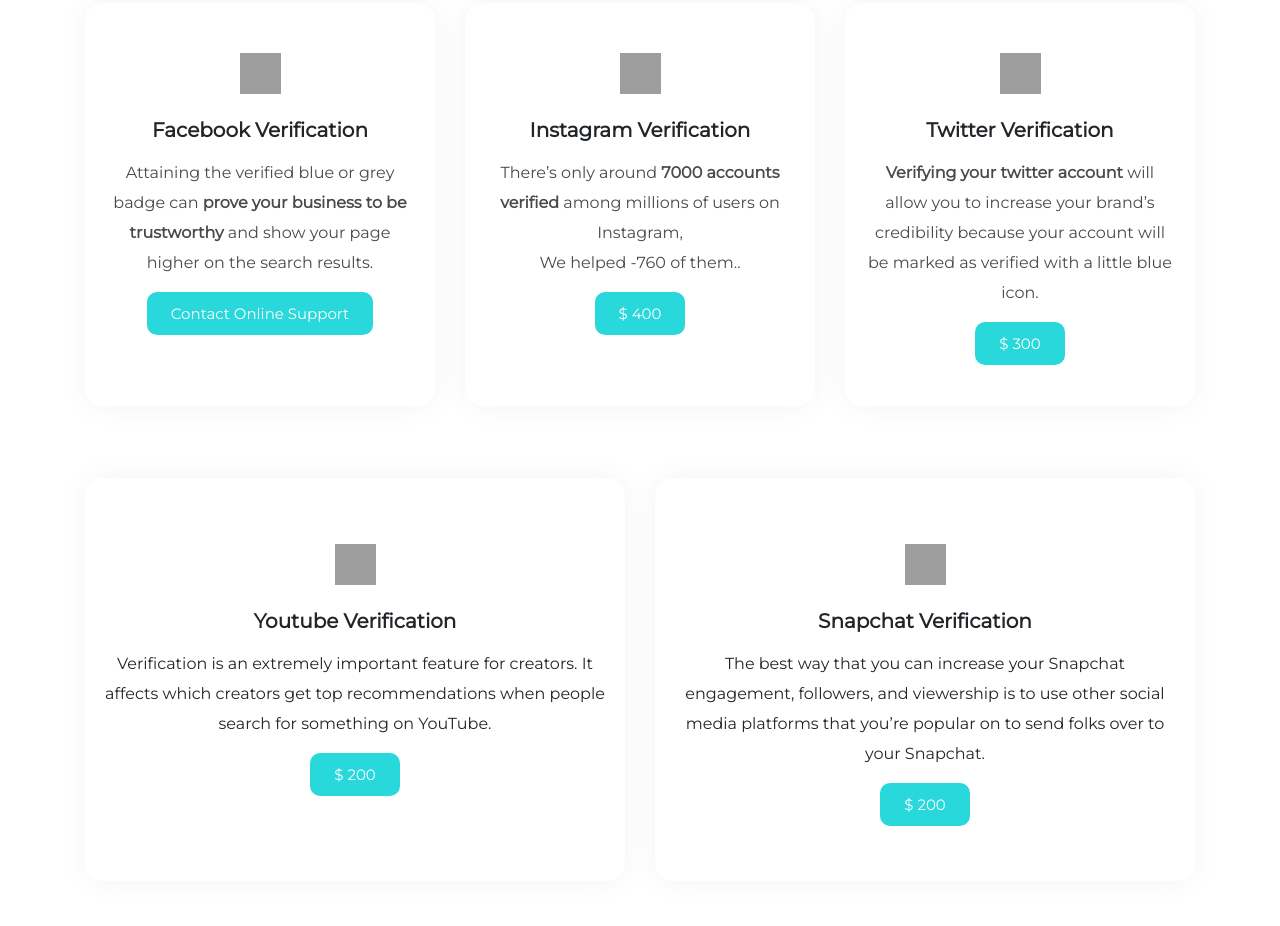
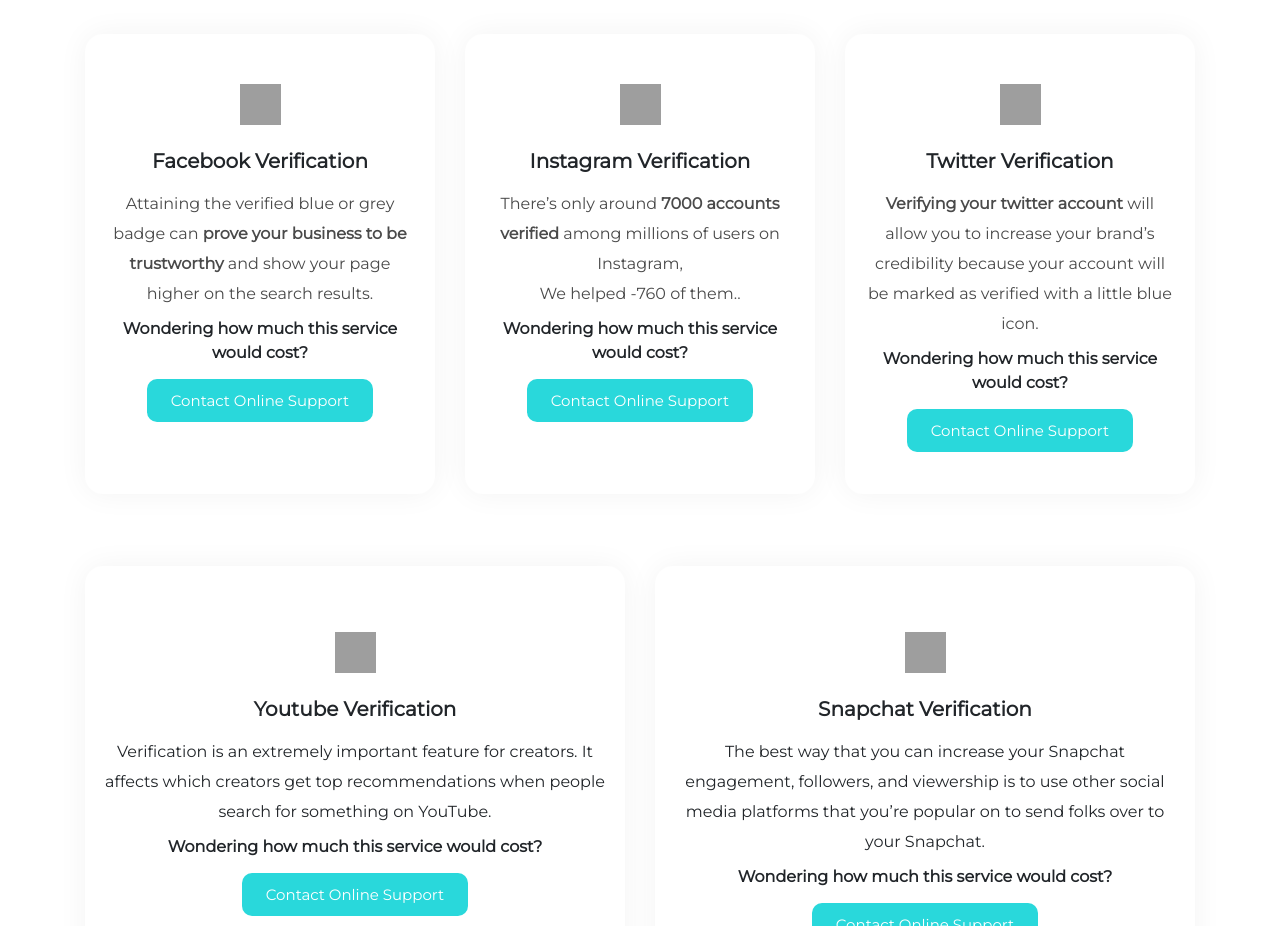
Before and after one commit to avarest/DigitalMarketing, a plain HTML site: page index.html in a window 1280 px wide. Shown: the part 1874-2800 px from the top of the page. Drawn offline with Linux system fonts and the light colour scheme; grey boxes are pictures that could not be loaded.

Commit message:
editings

```diff
--- a/index.html
+++ b/index.html
@@ -95,6 +95,9 @@
         </div>
     </section>
 
+    <marquee behavior="scroll" direction="left">Here is some scrolling text... right to left!</marquee>
+
+
     <!-- section about -->
     <section id="about" class="pt-5 pb-5">
         <div class="container">
@@ -154,9 +157,11 @@
                                 <img alt="facebook" width="41" height="41" src="https://instantbluetick.com/wp-content/uploads/elementor/thumbs/Facebook-1-oj89ol9xrecnpfd6qtdyalnqr6m4g0spbdyvsfdq0w.png" />
                             </div>
                             <h5 class="card-title text-center mt-4 bold">Facebook Verification</h5>
-                         <p class="card-text text-center black-text card-p mt-3">Attaining the verified blue or grey badge can <span class="bold">prove your business to be trustworthy </span>and show your page higher on the search results.</p>
+                         <p class="card-text text-center black-text card-p mt-3 mb-0">Attaining the verified blue or grey badge can <span class="bold">prove your business to be trustworthy </span>and show your page higher on the search results.
+                        </p>
+                        <p class="card-text text-center mb-0 mt-2"><span class="bold">Wondering how much this service would cost?</span></p>
                          <div class="text-center mt-4">
-                            <a class="pay-amount" style="color: white;">Contact Online Support</a>
+                            <a class="pay-amount" style="color: white; cursor: pointer;">Contact Online Support</a>
                         </div>
                         </div>
                     </div>
@@ -169,10 +174,11 @@
                                 <img alt="instragram" width="41" height="41" src="https://instantbluetick.com/wp-content/uploads/2020/01/Instagram.png" />
                             </div>
                             <h5 class="card-title text-center mt-4 bold">Instagram Verification</h5>
-                         <p class="card-text text-center black-text card-p mt-3">There’s only around <span class="bold">7000 accounts verified</span> among millions of users on Instagram,
+                         <p class="card-text text-center black-text card-p mt-3 mb-0">There’s only around <span class="bold">7000 accounts verified</span> among millions of users on Instagram,
                             <br>We helped -760 of them..</p>
+                            <p class="card-text text-center mb-0 mt-2"><span class="bold">Wondering how much this service would cost?</span></p>
                             <div class="text-center mt-4">
-                                <a class="pay-amount" style="color: white;">$ 400</a>
+                                <a class="pay-amount" style="color: white; cursor: pointer;">Contact Online Support</a>
                             </div>
                         </div>
 
@@ -186,9 +192,10 @@
                                 <img alt="twitter" height="41" width="41" src="https://instantbluetick.com/wp-content/uploads/2020/01/Twitter.png" />
                             </div>
                             <h5 class="card-title text-center mt-4 bold">Twitter Verification</h5>
-                         <p class="card-text text-center black-text card-p mt-3"><span class="bold">Verifying your twitter account</span> will allow you to increase your brand’s credibility because your account will be marked as verified with a little blue icon.</p>
+                         <p class="card-text text-center black-text card-p mt-3 mb-0"><span class="bold">Verifying your twitter account</span> will allow you to increase your brand’s credibility because your account will be marked as verified with a little blue icon.</p>
+                         <p class="card-text text-center mb-0 mt-2"><span class="bold">Wondering how much this service would cost?</span></p>
                          <div class="text-center mt-4">
-                            <a class="pay-amount" style="color: white;">$ 300</a>
+                            <a class="pay-amount" style="color: white; cursor: pointer;">Contact Online Support</a>
                         </div>
                         </div>
 
@@ -205,9 +212,10 @@
                                    <img width="41" height="41" alt="youtube-img" src="https://instantbluetick.com/wp-content/uploads/elementor/thumbs/YouTube-oja5h0mzrd40yoidd7cng9nxkc281s4eidn2dyxp8g.png" />
                                 </div>
                                 <h5 class="card-title text-center mt-4 bold">Youtube Verification</h5>
-                             <p class="card-text text-center card-p mt-3">Verification is an extremely important feature for creators. It affects which creators get top recommendations when people search for something on YouTube.</p>
+                             <p class="card-text text-center card-p mt-3 mb-0">Verification is an extremely important feature for creators. It affects which creators get top recommendations when people search for something on YouTube.</p>
+                             <p class="card-text text-center mb-0 mt-2"><span class="bold">Wondering how much this service would cost?</span></p>
                              <div class="text-center mt-4">
-                                <a class="pay-amount" style="color: white;">$ 200</a>
+                                <a class="pay-amount" style="color: white; cursor: pointer;">Contact Online Support</a>
                             </div>
                             </div>
 
@@ -220,9 +228,10 @@
                                 <img height="41" width="41" alt="snapchat" src="https://instantbluetick.com/wp-content/uploads/2020/01/Snapchat.png" />
                             </div>
                             <h5 class="card-title text-center mt-4 bold">Snapchat Verification</h5>
-                         <p class="card-text text-center card-p mt-3">The best way that you can increase your Snapchat engagement, followers, and viewership is to use other social media platforms that you’re popular on to send folks over to your Snapchat.</p>
+                         <p class="card-text text-center card-p mt-3 mb-0">The best way that you can increase your Snapchat engagement, followers, and viewership is to use other social media platforms that you’re popular on to send folks over to your Snapchat.</p>
+                         <p class="card-text text-center mb-0 mt-2"><span class="bold">Wondering how much this service would cost?</span></p>
                             <div class="text-center mt-4">
-                                <a class="pay-amount" style="color: white;">$ 200</a>
+                                <a class="pay-amount" style="color: white; cursor: pointer;">Contact Online Support</a>
                             </div>
                         </div>
 
--- a/style.css
+++ b/style.css
@@ -168,7 +168,7 @@
     border: 0;
     padding-top: 30px;
     padding-bottom: 30px;
-    height: 403px;
+    height: 460px;
     transition: all ease-in-out 0.6s;
 }
 .card-home:hover{
```
